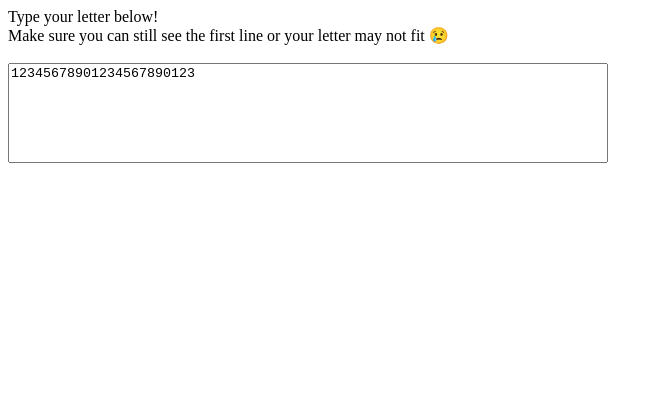
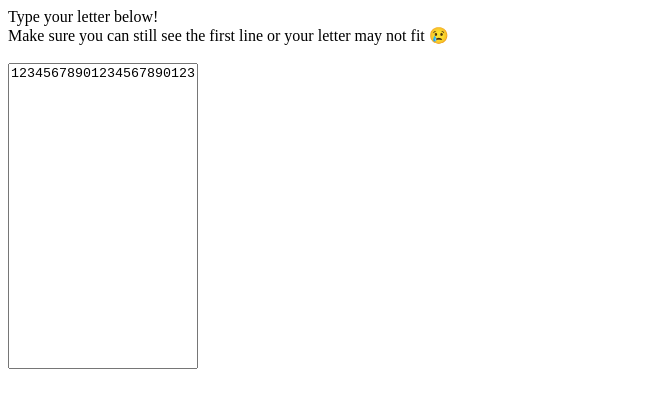
Before and after one commit to rjayasin/platen-prints, a plain HTML site: page index.html in a window 1280 px wide. Shown: the whole page, without its empty margins (0-663 px from the left). Drawn offline with Linux system fonts and the light colour scheme.

Commit message:
Update index.html

```diff
--- a/index.html
+++ b/index.html
@@ -7,7 +7,7 @@ textarea {
 </style>
   <p>Type your letter below!<br> Make sure you can still see the first line  or your letter may not fit 😢
     <br><br>
-    <textarea id="data" style="width: 600; height: 100" rows="20" cols="23" wrap=hard maxlength="460">12345678901234567890123</textarea>
+    <textarea id="data" rows="20" cols="23" wrap=hard maxlength="460">12345678901234567890123</textarea>
   </p>
 
 </html>
```
